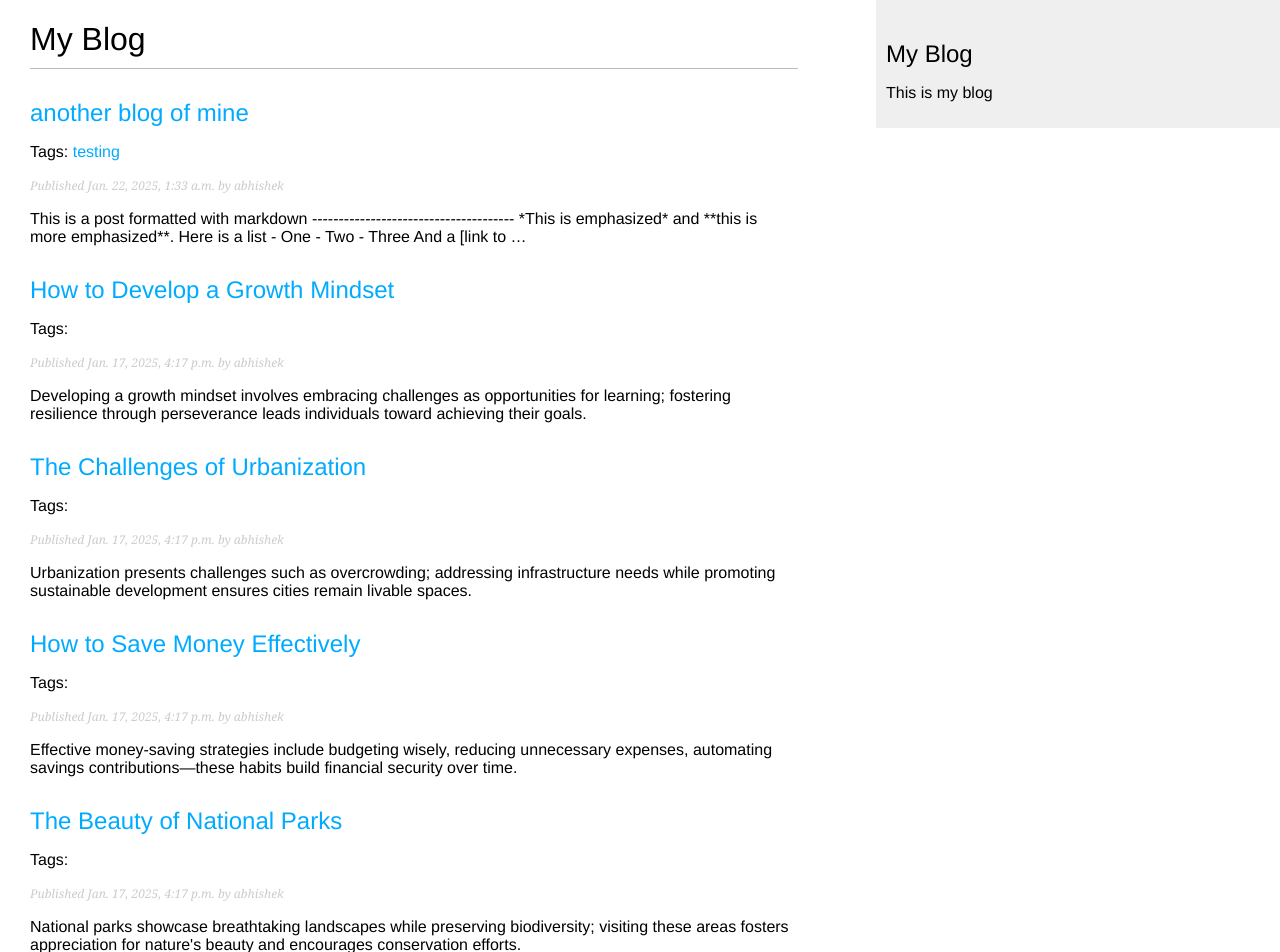
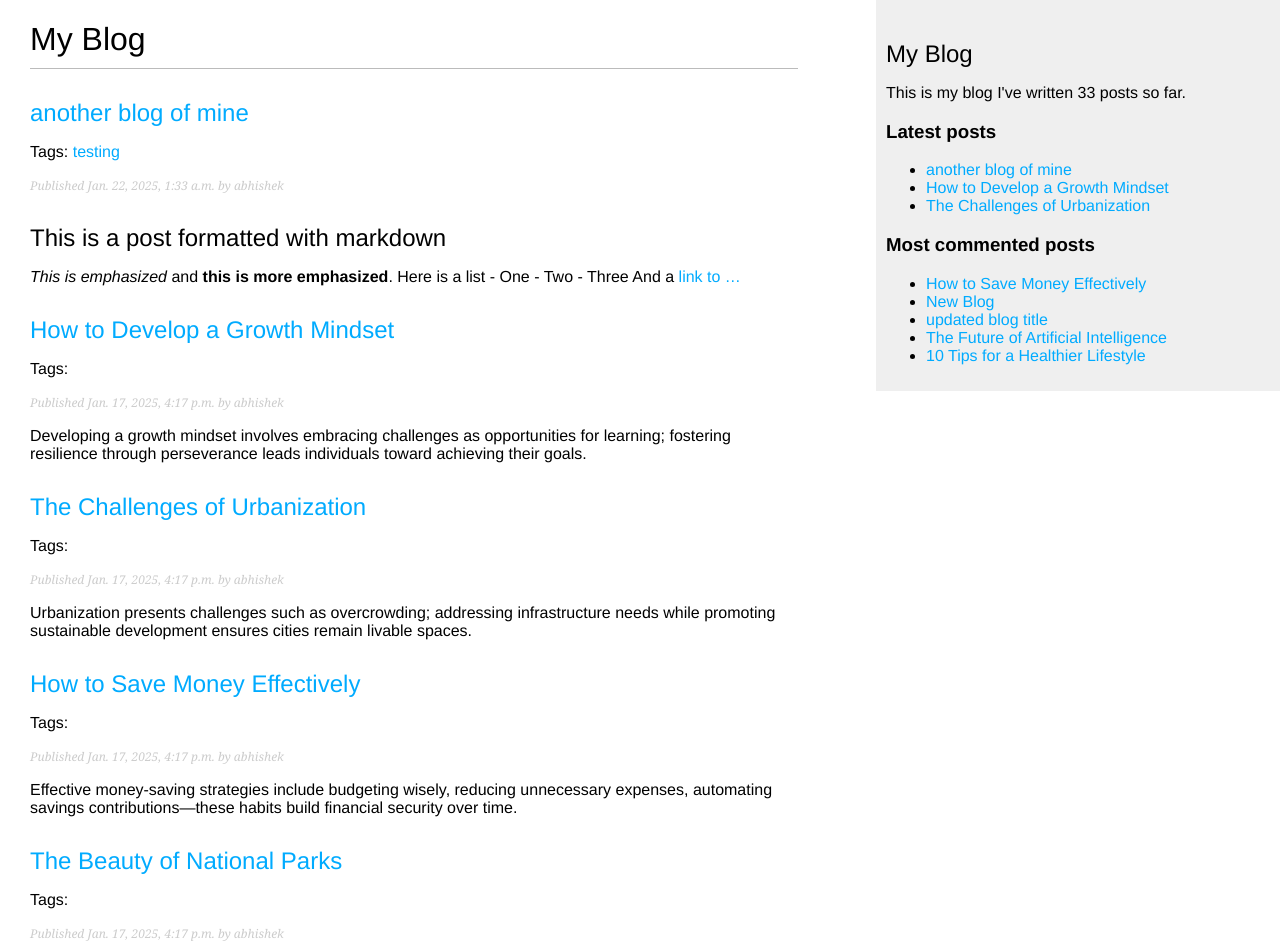
Before and after one commit to abhishekbarve0612/learning-django, a Django app: page /blog/ in a window 1280 px wide. Shown: the top 952 px of the page. Run offline with Django 5.2, Linux system fonts and the light colour scheme; data comes from the database, SQL or seed files in the repository; both versions use the stored data as it was after the commit; parts of the project's set-up code (start-up, migrations or seed data) failed here and were passed over.

Commit message:
add sitemap functionality for blog posts and enhance templates with custom tags

```diff
--- a/blog/templates/blog/base.html
+++ b/blog/templates/blog/base.html
@@ -1,3 +1,4 @@
+{% load blog_tags %}
 {% load static %}
 <!DOCTYPE html>
 <html lang="en">
@@ -16,7 +17,23 @@
     </div>
     <div id="sidebar">
         <h2>My Blog</h2>
-        <p>This is my blog</p>
+        <p>
+            This is my blog
+            I've written {% total_posts %} posts so far.
+        </p>
+        <h3>Latest posts</h3>
+        {% show_latest_posts 3 %}
+        <h3>Most commented posts</h3>
+        {% get_most_commented_posts as most_commented_posts %}
+        <ul>
+            {% for post in most_commented_posts %}
+                <li>
+                    <a href="{{ post.get_absolute_url }}">
+                        {{ post.title }}
+                    </a>
+                </li>
+            {% endfor %}
+        </ul>
     </div>
 </body>
 </html>
--- /dev/null
+++ b/blog/templates/blog/post/latest_posts.html
@@ -0,0 +1,9 @@
+<ul>
+    {% for post in latest_posts %}
+        <li>
+            <a href="{{ post.get_absolute_url }}">
+                {{ post.title }}
+            </a>
+        </li>
+    {% endfor %}
+</ul>
--- a/blog/templates/blog/post/list.html
+++ b/blog/templates/blog/post/list.html
@@ -1,4 +1,5 @@
 {% extends "blog/base.html" %}
+{% load blog_tags %}
 
 {% block title %}My Blog{% endblock title %}My Blog
 
@@ -18,7 +19,7 @@
         <p class="tags">
             Tags:
             {% for tag in post.tags.all  %}
-                <a href="{% url 'blog:post_list_by_slug' tag.slug %}">
+                <a href="{% url 'blog:post_list_by_tag' tag.slug %}">
                     {{ tag.name }}
                 </a>{% if not forloop.last %}, {% endif %}
             {% endfor %}
@@ -26,7 +27,7 @@
         <p class="date">
             Published {{ post.publish }} by {{ post.author }}
         </p>
-        {{ post.body|truncatewords:30|linebreaks }}
+        {{ post.body|markdown|truncatewords:30 }}
     {% endfor %}
     {% include "pagination.html" with page=posts %}
 {% endblock content %}
--- /dev/null
+++ b/blog/templatetags/blog_tags.py
@@ -0,0 +1,27 @@
+from django import template
+from django.db.models import Count
+from django.utils.safestring import mark_safe
+import markdown
+
+from ..models import Post
+
+register = template.Library()
+
+@register.simple_tag
+def total_posts():
+    return Post.published.count()
+
+@register.inclusion_tag('blog/post/latest_posts.html')
+def show_latest_posts(count=5):
+    latest_posts = Post.published.order_by('-publish')[:count]
+    return { 'latest_posts': latest_posts }
+
+@register.simple_tag
+def get_most_commented_posts(count=5):
+    return Post.published.annotate(
+        total_comments=Count('comments')
+    ).order_by('-total_comments')[:count]
+
+@register.filter(name='markdown')
+def markdown_format(text):
+    return mark_safe(markdown.markdown(text))
--- a/my_site/settings.py
+++ b/my_site/settings.py
@@ -28,6 +28,7 @@ DEBUG = True
 
 ALLOWED_HOSTS = []
 
+SITE_ID = 1
 
 # Application definition
 
@@ -37,6 +38,8 @@ INSTALLED_APPS = [
     'django.contrib.contenttypes',
     'django.contrib.sessions',
     'django.contrib.messages',
+    'django.contrib.sites',
+    'django.contrib.sitemaps',
     'django.contrib.staticfiles',
 
     'taggit',
--- a/my_site/urls.py
+++ b/my_site/urls.py
@@ -15,9 +15,22 @@ Including another URLconf
     2. Add a URL to urlpatterns:  path('blog/', include('blog.urls'))
 """
 from django.contrib import admin
+from django.contrib.sitemaps.views import sitemap
 from django.urls import path, include
+
+from blog.sitemaps import PostSitemap
+
+sitemaps = {
+    'posts': PostSitemap,
+}
 
 urlpatterns = [
     path('admin/', admin.site.urls),
     path('blog/', include('blog.urls',namespace='blog')),
+    path(
+        'sitemap.xml',
+        sitemap,
+        { 'sitemaps': sitemaps },
+        name='django.contrib.sitemaps.views.sitemap'
+    )
 ]
--- a/pyproject.toml
+++ b/pyproject.toml
@@ -12,6 +12,7 @@ Django = "5.0.4"
 sqlparse = "0.5.0"
 python-decouple = "3.8"
 django-taggit = "5.0.1"
+markdown = "3.6"
 
 
 [build-system]
```
Also changed, not shown: blog/sitemaps.py (added, +12 -0 lines), blog/templates/blog/post/detail.html (+5 -2 lines), blog/templatetags/__init__.py (added), db.sqlite3, 1 other file.
